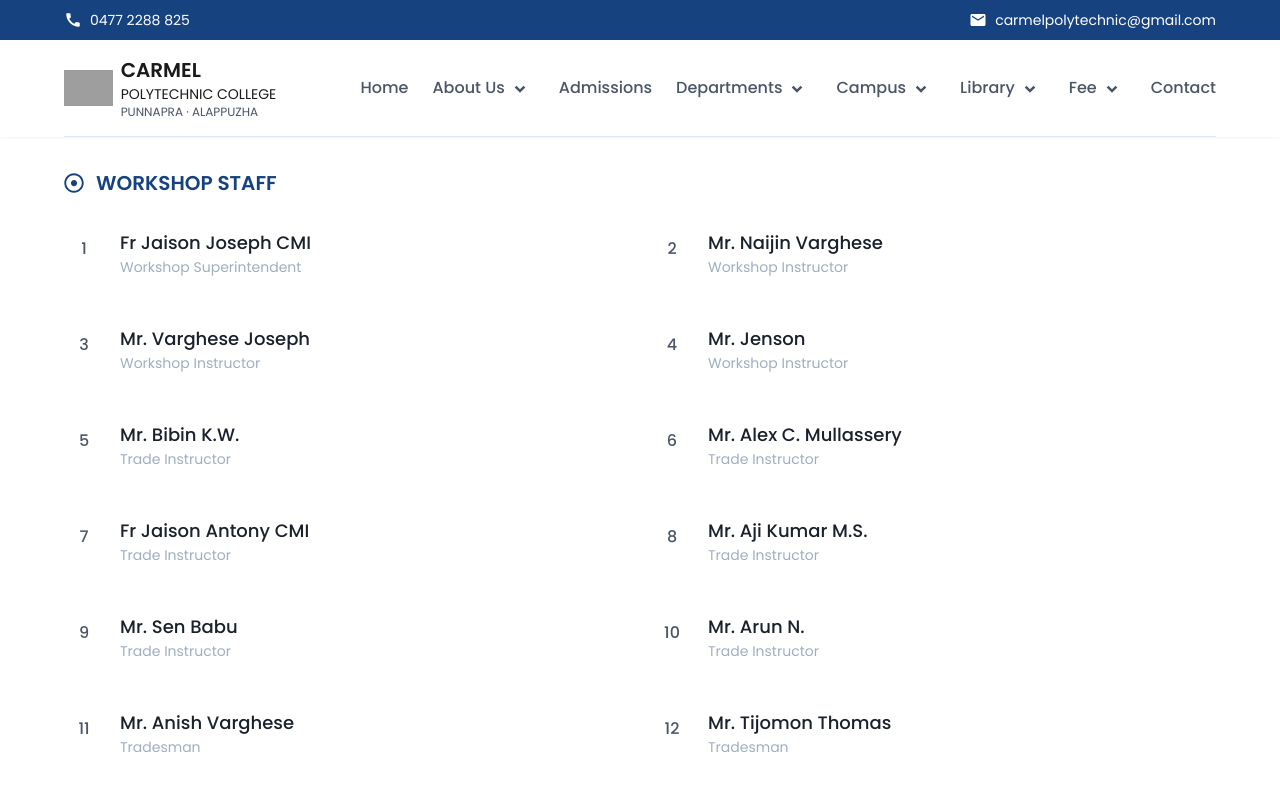
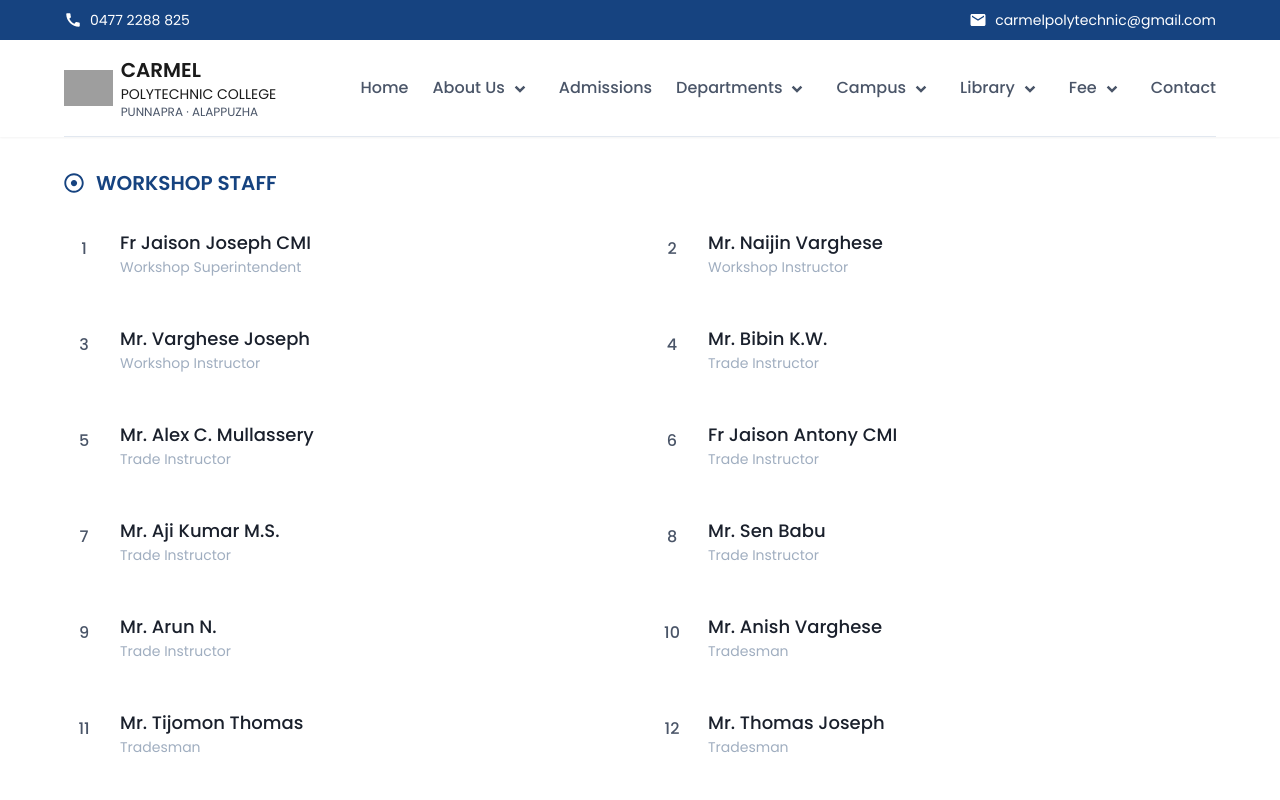
Before and after one commit to chavaratechsolutions/carmelpoly, a Next.js app: page /departments/workshop in a window 1280 px wide. Shown: the top 800 px of the page. Built offline with nearby package versions, Linux system fonts and the light colour scheme; grey boxes are pictures that could not be loaded; a web font is replaced by a local one.

Commit message:
Update project files

```diff
--- a/src/common/utils/constants.ts
+++ b/src/common/utils/constants.ts
@@ -292,7 +292,7 @@ export const departments = {
       "Mr. Jonu Joseph - Head of the Department",
       "Mr. Deepu V. Kurup - Lecturer",
       "Mr. Abin P.G. - Lecturer",
-      "Mr. Aneesh U. - Lecturer",
+      "Mr. Jayakrishnan M. - Lecturer",
       "Mr. Ben B. Thomas - Lecturer",
       "Mr. Rinju Punnoose - Demonstrator",
       "Mr. Jobin George - Demonstrator",
--- a/src/widgets/Department/Workshop.tsx
+++ b/src/widgets/Department/Workshop.tsx
@@ -6,7 +6,7 @@ export default function Workshop() {
     { name: 'Fr Jaison Joseph CMI', role: 'Workshop Superintendent' },
     { name: 'Mr. Naijin Varghese', role: 'Workshop Instructor' },
     { name: 'Mr. Varghese Joseph', role: 'Workshop Instructor' },
-    { name: 'Mr. Jenson', role: 'Workshop Instructor' },
+    // { name: 'Mr. Jenson', role: 'Workshop Instructor' },
     { name: 'Mr. Bibin K.W.', role: 'Trade Instructor' },
     { name: 'Mr. Alex C. Mullassery', role: 'Trade Instructor' },
     { name: 'Fr Jaison Antony CMI', role: 'Trade Instructor' },
```
